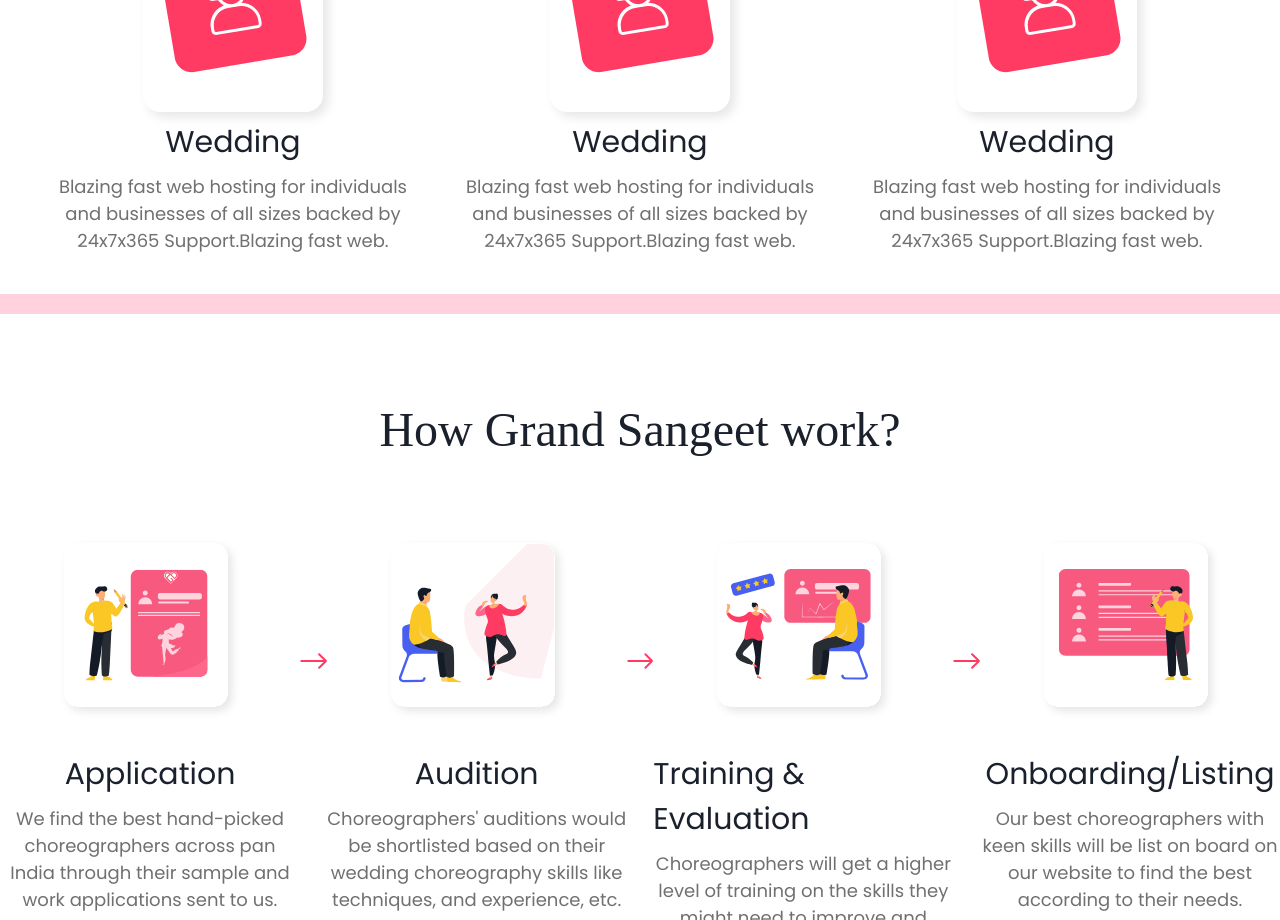
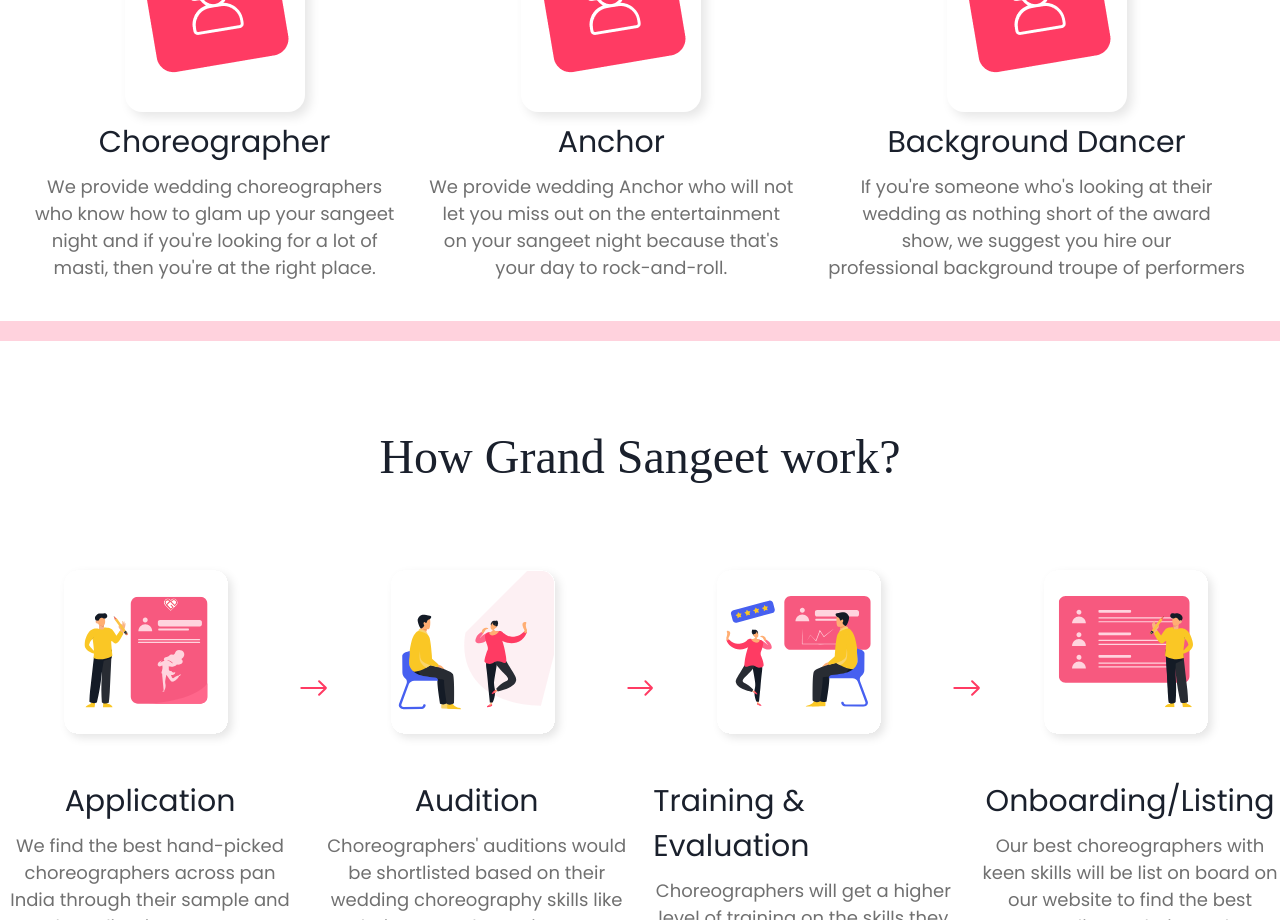
Before and after one commit to desaidhruv/grandSangeet, a React (Create React App) app: page / in a window 1280 px wide. Shown: the part 2440-3360 px from the top of the page. Built offline with nearby package versions, Linux system fonts and the light colour scheme; a web font is replaced by a local one.

Commit message:
Content Updated

```diff
--- a/src/components/sections/Services.js
+++ b/src/components/sections/Services.js
@@ -52,15 +52,16 @@
             >
               <Image src={services} />
             </Box>
-            <Text fontSize={['20px', '20px', '30px']}>Wedding</Text>
+            <Text fontSize={['20px', '20px', '30px']}>Choreographer</Text>
             <Text
               fontSize={['12px', '12px', '18px']}
               color="#707070"
               textAlign="center"
             >
-              Blazing fast web hosting for individuals <br />
-              and businesses of all sizes backed by <br />
-              24x7x365 Support.Blazing fast web.
+              We provide wedding choreographers <br />
+              who know how to glam up your sangeet <br />
+              night and if you're looking for a lot of <br />
+              masti, then you're at the right place.
             </Text>
           </VStack>
           <VStack>
@@ -74,15 +75,16 @@
             >
               <Image src={services} />
             </Box>
-            <Text fontSize={['20px', '20px', '30px']}>Wedding</Text>
+            <Text fontSize={['20px', '20px', '30px']}>Anchor</Text>
             <Text
               fontSize={['12px', '12px', '18px']}
               color="#707070"
               textAlign="center"
             >
-              Blazing fast web hosting for individuals <br />
-              and businesses of all sizes backed by <br />
-              24x7x365 Support.Blazing fast web.
+              We provide wedding Anchor who will not <br />
+              let you miss out on the entertainment <br />
+              on your sangeet night because that's <br />
+              your day to  rock-and-roll.
             </Text>
           </VStack>
           <VStack>
@@ -96,15 +98,16 @@
             >
               <Image src={services} />
             </Box>
-            <Text fontSize={['20px', '20px', '30px']}>Wedding</Text>
+            <Text fontSize={['20px', '20px', '30px']}>Background Dancer</Text>
             <Text
               fontSize={['12px', '12px', '18px']}
               color="#707070"
               textAlign="center"
             >
-              Blazing fast web hosting for individuals <br />
-              and businesses of all sizes backed by <br />
-              24x7x365 Support.Blazing fast web.
+              If you're someone who's looking at their <br />
+              wedding as nothing short of the award <br />
+              show, we suggest you hire our <br />
+              professional background troupe of performers
             </Text>
           </VStack>
         </Flex>
```
